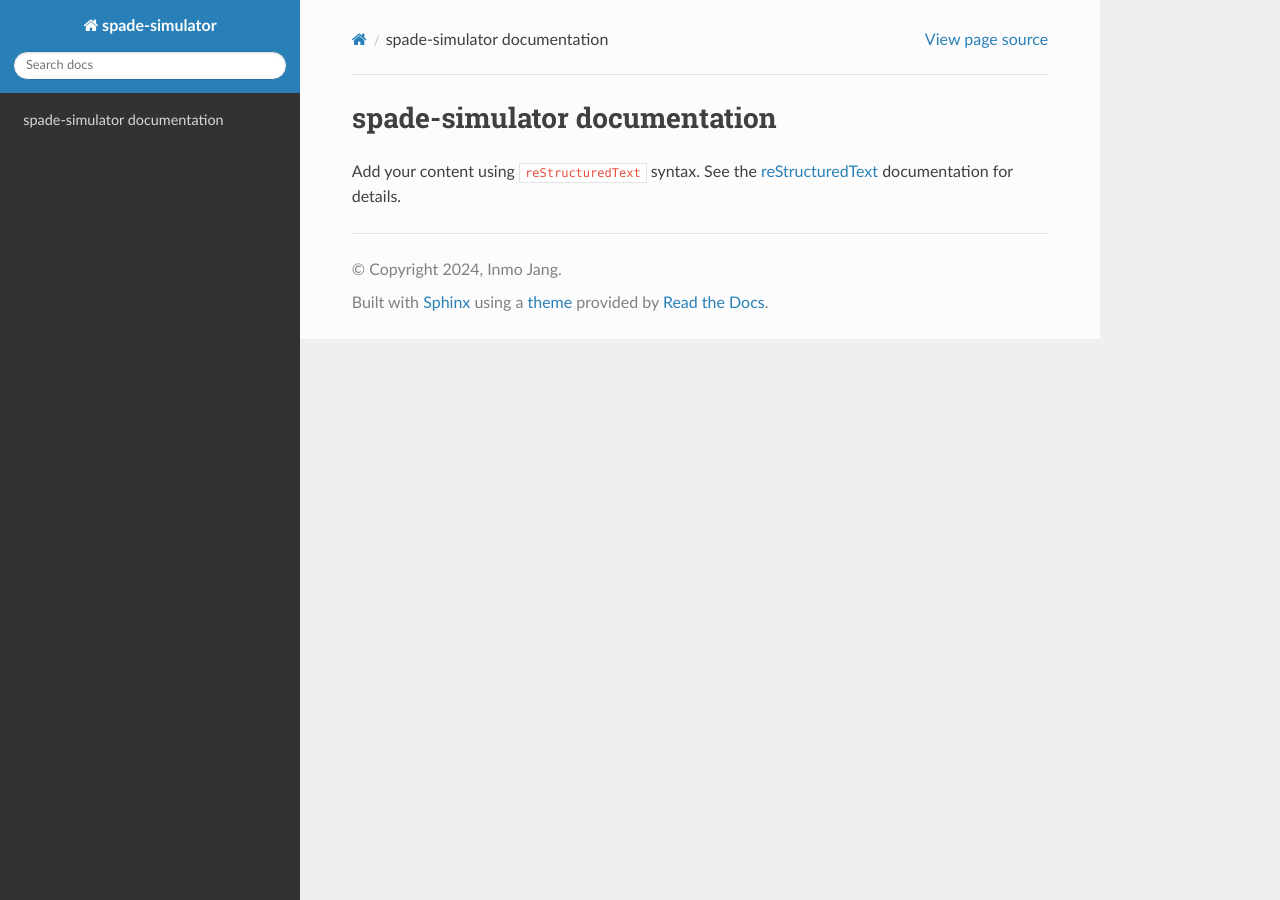
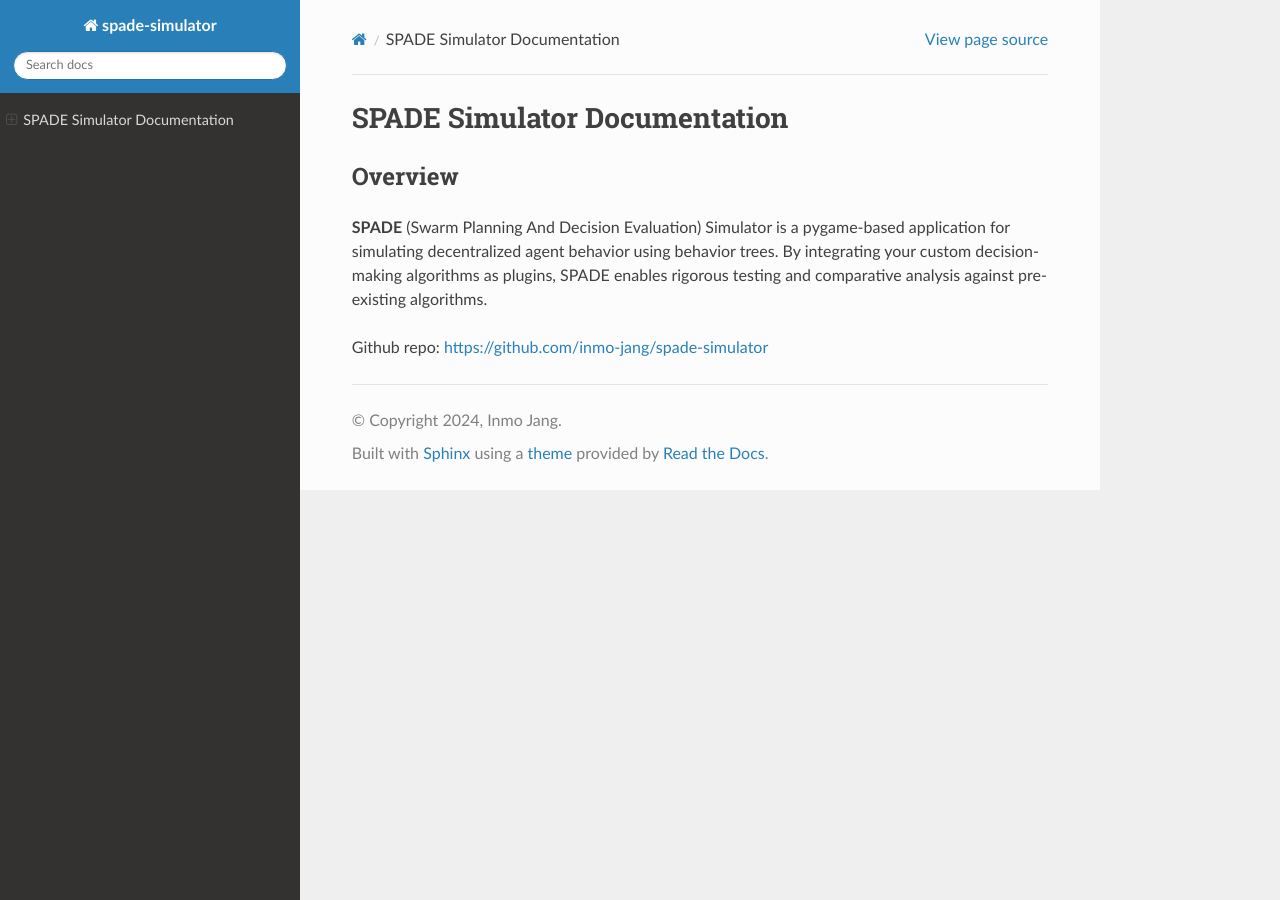
Before and after one commit to inmo-jang/space-simulator-doc, a Sphinx documentation site: the page built from docs/source/index.rst, in a window 1280 px wide. Built offline with Sphinx 7.4.7 and the Read the Docs theme 2.0.0, drawn with Linux system fonts in a browser that asks for light colours.

Commit message:
Modified Index

```diff
--- a/docs/source/index.rst
+++ b/docs/source/index.rst
@@ -3,12 +3,15 @@
    You can adapt this file completely to your liking, but it should at least
    contain the root `toctree` directive.
 
-spade-simulator documentation
+SPADE Simulator Documentation
 =============================
 
-Add your content using ``reStructuredText`` syntax. See the
-`reStructuredText <https://www.sphinx-doc.org/en/master/usage/restructuredtext/index.html>`_
-documentation for details.
+Overview
+--------
+
+**SPADE** (Swarm Planning And Decision Evaluation) Simulator is a pygame-based application for simulating decentralized agent behavior using behavior trees. By integrating your custom decision-making algorithms as plugins, SPADE enables rigorous testing and comparative analysis against pre-existing algorithms.
+
+Github repo: https://github.com/inmo-jang/spade-simulator
 
 
 .. toctree::
```
